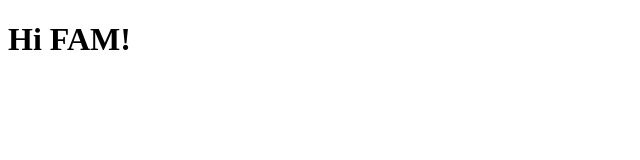
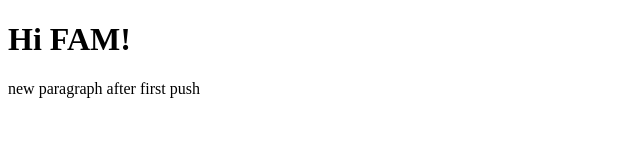
Before and after one commit to danieldcl/MavenDemo, a plain HTML site: page WebContent/index.html in a window 1280 px wide. Shown: the whole page, without its empty margins (0-640 px from the left). Drawn offline with Linux system fonts and the light colour scheme.

Commit message:
test push on jenkins

```diff
--- a/WebContent/index.html
+++ b/WebContent/index.html
@@ -7,5 +7,6 @@
 <body>
 
 <h1>Hi FAM!</h1>
+<p> new paragraph after first push</p>
 </body>
 </html>
```
